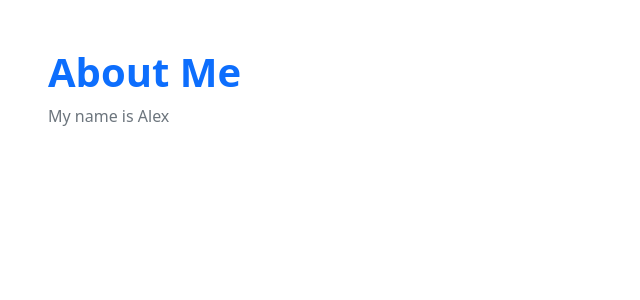
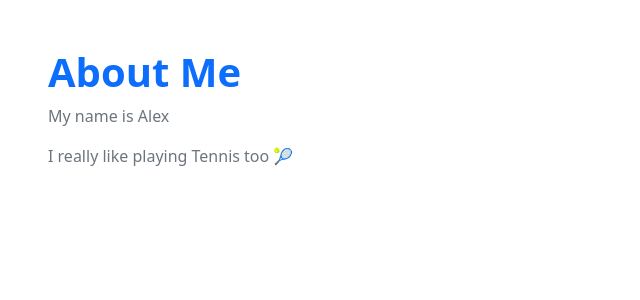
Before and after one commit to YLu-1258/fr0st, a Flask app: page /stub/ in a window 1280 px wide. Shown: the part 66-366 px from the top of the page, without its empty margins (0-640 px from the left). Run offline with Flask 2, Linux system fonts and the light colour scheme.

Commit message:
changed up about me page

```diff
--- a/templates/about_me.html
+++ b/templates/about_me.html
@@ -10,6 +10,7 @@
     <div class="px-5 py-5 mx-auto">
         <h1 class="text-primary"><strong>About Me</strong></h1>
         <p class="text-secondary">My name is Alex</p>
+        <p class="text-secondary"> I really like playing Tennis too 🎾</p>
     </div>
 {% endblock %}
 
```
